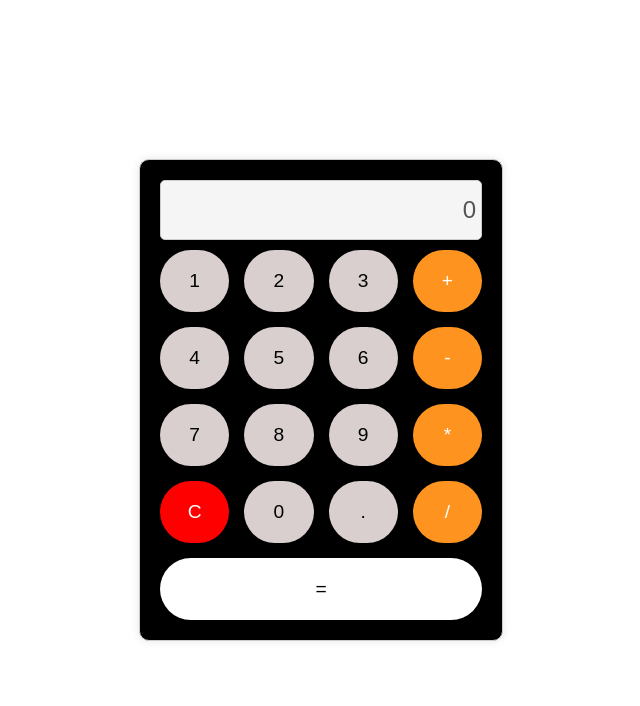
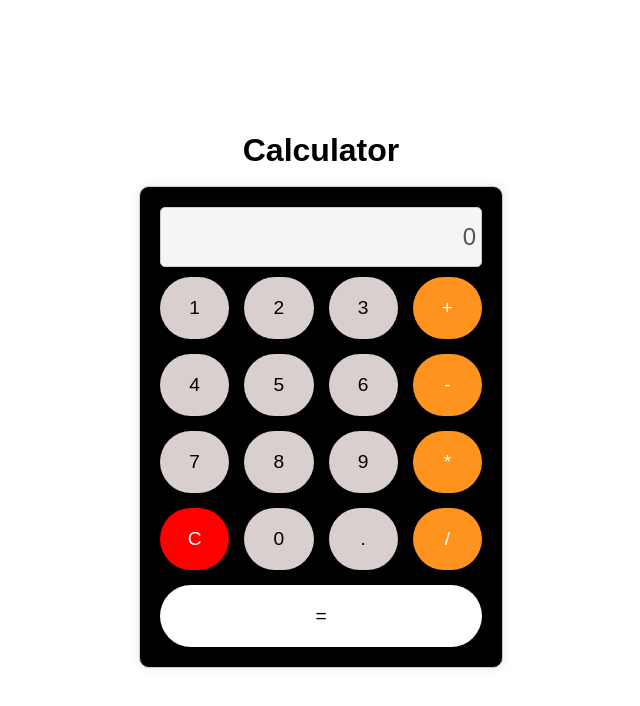
Before and after one commit to munjiyazaib/js-prt-1-mz, a plain HTML site: page index.html in a window 1280 px wide. Shown: the whole page, without its empty margins (319-959 px from the left). Drawn offline with Linux system fonts and the light colour scheme.

Commit message:
Add files via upload

```diff
--- a/index.html
+++ b/index.html
@@ -12,14 +12,18 @@
             box-sizing: border-box;
         }
 
-        body {
+        body{
             font-family: Arial, sans-serif;
+        }
+        .body-calculator {
             display: flex;
             justify-content: center;
             align-items: center;
             height: 100vh;
             margin: 0;
             background-color: white;
+            flex-direction: column;
+            gap: 17px;
         }
 
         .calculator {
@@ -78,6 +82,8 @@
 
 <body>
 
+    <div class="body-calculator">
+        <h1>Calculator</h1>
         <div class="calculator">
             <input type="text" id="display" class="display" value="0" disabled>
             <div class="buttons">
@@ -100,7 +106,7 @@
                 <div class="button equal" onclick="calculate()">=</div>
             </div>
         </div>
-
+    </div>
     <script>
         let resetDisplay = false;
 
```
Lines whose indentation alone changed are shown as unchanged.
